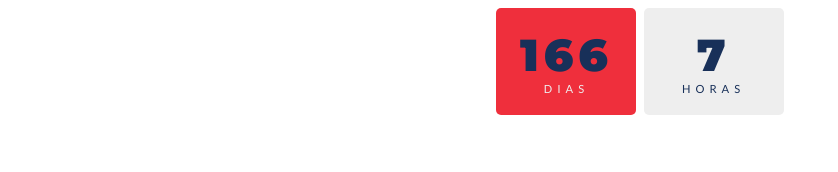
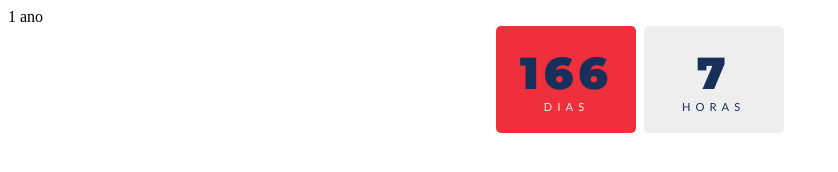
Before and after one commit to caipirinhelimao/notion_widgets, a plain HTML site: page index.html in a window 1280 px wide. Shown: the whole page, without its empty margins (0-838 px from the left). Drawn offline with Linux system fonts and the light colour scheme.

Commit message:
Update index.html

```diff
--- a/index.html
+++ b/index.html
@@ -4,7 +4,7 @@
     <meta charset="UTF-8">
     <meta name="viewport" content="width=device-width, initial-scale=1.0">
     <link rel="stylesheet" href="https://fonts.googleapis.com/css?family=Lato:400,700|Montserrat:900">
-    <title>Document</title>
+    <title>Contagem regressiva</title>
     <style>
 
 body{
@@ -66,7 +66,7 @@ body{
     </style>
 </head>
 <body>
-
+    1 ano
 <div id="timer">
 
     <div class="dias">
```
